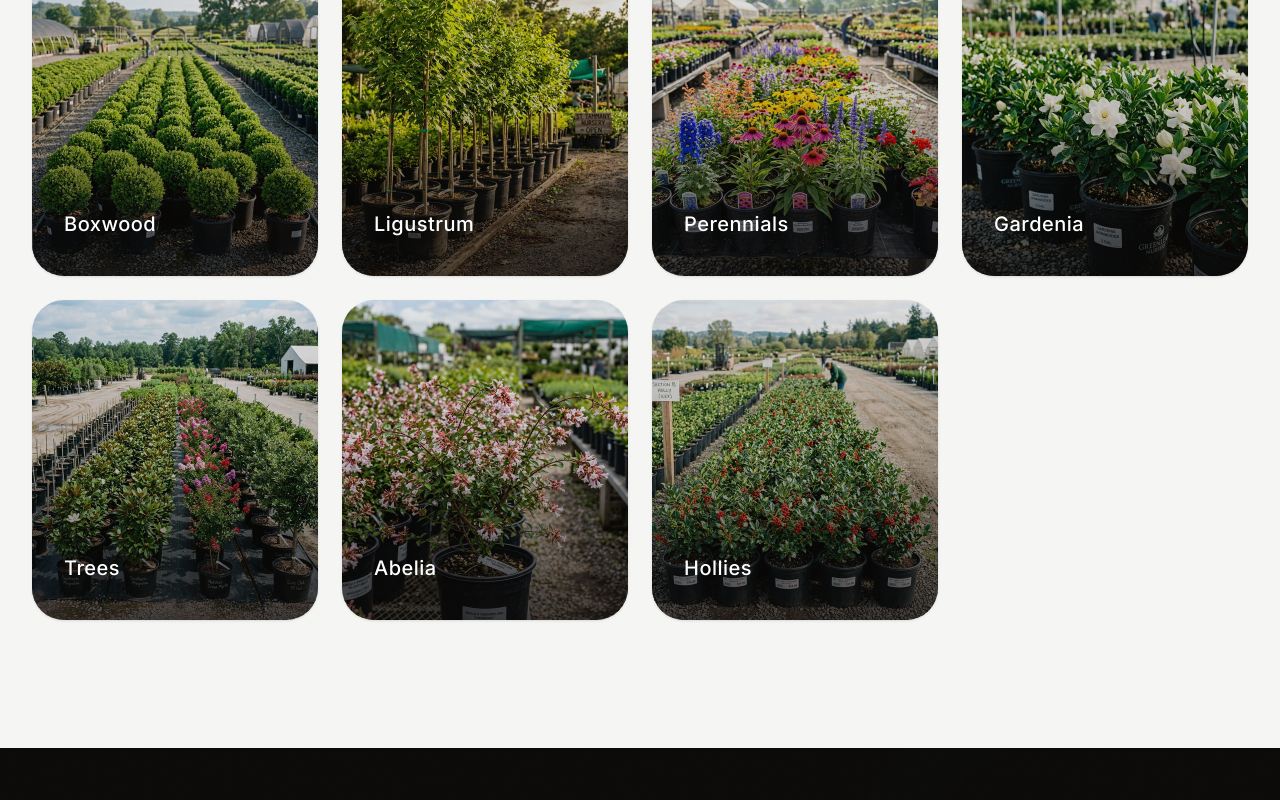
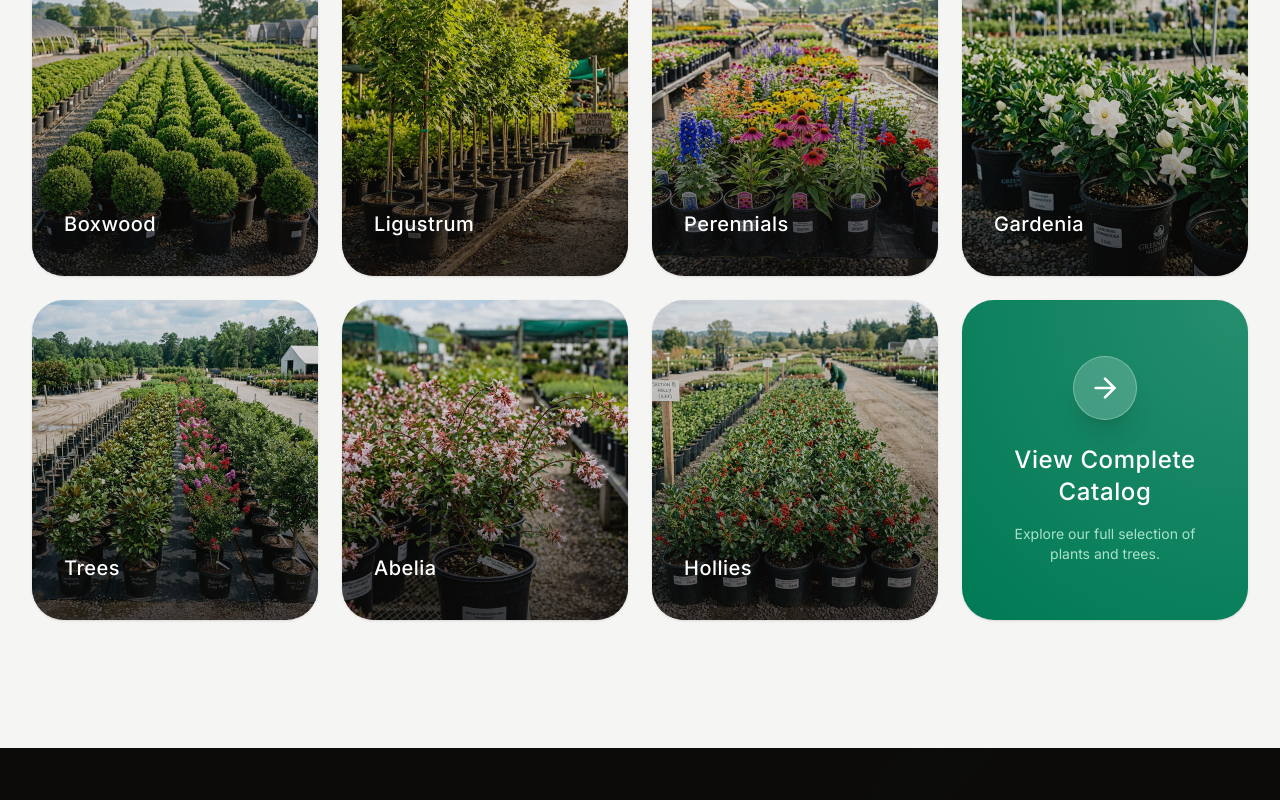
Before and after one commit to Founditmarketing/nursery, a React (Vite) app: page / in a window 1280 px wide. Shown: the part 2657-3457 px from the top of the page. Built offline with nearby package versions, Linux system fonts and the light colour scheme; a web font is replaced by a local one.

Commit message:
Fix: restore View Complete Catalog card on home, hide it on Catalog page only

```diff
--- a/src/components/Inventory.tsx
+++ b/src/components/Inventory.tsx
@@ -1,8 +1,8 @@
 import { motion } from 'motion/react';
-import { ChevronRight } from 'lucide-react';
+import { ArrowRight, ChevronRight } from 'lucide-react';
 import { Link } from 'react-router-dom';
 
-export default function Inventory() {
+export default function Inventory({ hideCatalogCard = false }: { hideCatalogCard?: boolean }) {
     const categories = [
         { name: 'Ground Cover', img: '/images/inventory_ground_cover.png' },
         { name: 'Azaleas', img: '/images/inventory_azalea.png' },
@@ -75,6 +75,30 @@ export default function Inventory() {
                         </motion.div>
                     ))}
 
+                    {/* Final Module: View Complete Catalog */}
+                    {!hideCatalogCard && (
+                        <motion.div
+                            initial={{ opacity: 0, scale: 0.95, y: 30 }}
+                            whileInView={{ opacity: 1, scale: 1, y: 0 }}
+                            whileHover={{ y: -12, scale: 1.01 }}
+                            viewport={{ once: true, margin: "0px 0px -50px 0px" }}
+                            transition={{ duration: 0.6, delay: categories.length * 0.05, ease: [0.22, 1, 0.36, 1] }}
+                            className="will-change-transform"
+                        >
+                            <Link to="/catalog" className="group relative h-80 rounded-[2rem] overflow-hidden block shadow-sm hover:shadow-[0_20px_40px_-15px_rgba(16,185,129,0.4)] transition-all duration-500 bg-emerald-700 flex flex-col items-center justify-center text-center p-8">
+                                <div className="absolute inset-0 bg-[radial-gradient(circle_at_top_right,rgba(255,255,255,0.15),transparent)] pointer-events-none" />
+                                <div className="w-16 h-16 rounded-full bg-white/20 backdrop-blur-md flex items-center justify-center mb-6 group-hover:scale-110 group-hover:bg-white/30 transition-all duration-500 shadow-xl border border-white/30">
+                                    <ArrowRight className="w-8 h-8 text-white group-hover:translate-x-1 transition-transform duration-300" />
+                                </div>
+                                <h4 className="text-white font-medium text-2xl tracking-wide group-hover:-translate-y-1 group-hover:drop-shadow-lg transition-transform duration-500">
+                                    View Complete Catalog
+                                </h4>
+                                <p className="text-emerald-100 font-light mt-4 text-sm max-w-[200px] opacity-80 group-hover:opacity-100 transition-opacity duration-300">
+                                    Explore our full selection of plants and trees.
+                                </p>
+                            </Link>
+                        </motion.div>
+                    )}
                 </div>
 
             </div>
--- a/src/pages/Catalog.tsx
+++ b/src/pages/Catalog.tsx
@@ -23,7 +23,7 @@ export default function Catalog() {
                 </div>
             </div>
             {/* Grey bottom section — Inventory brings its own bg-stone-100 and py-32 top padding */}
-            <Inventory />
+            <Inventory hideCatalogCard />
         </main>
     );
 }
```
